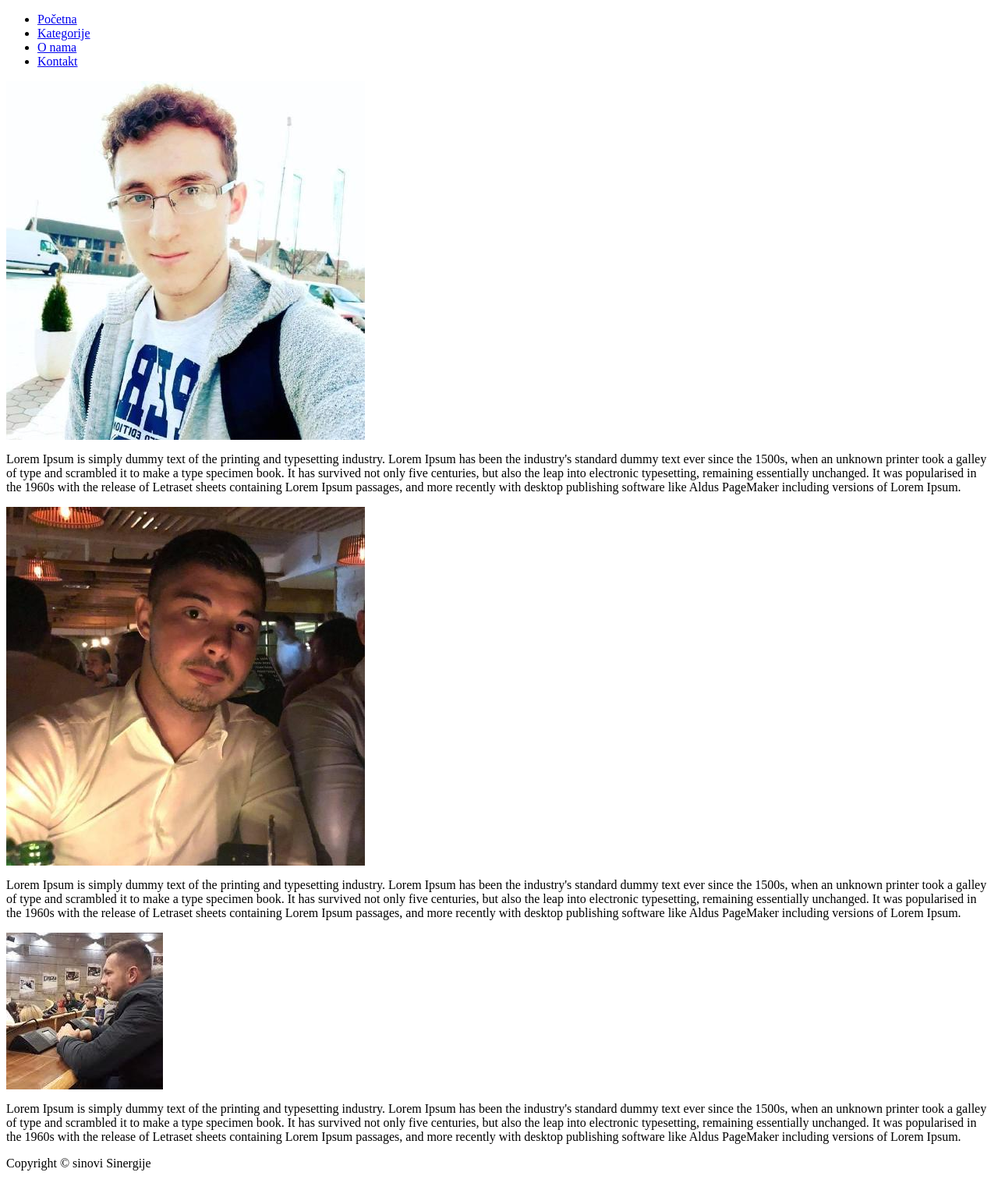
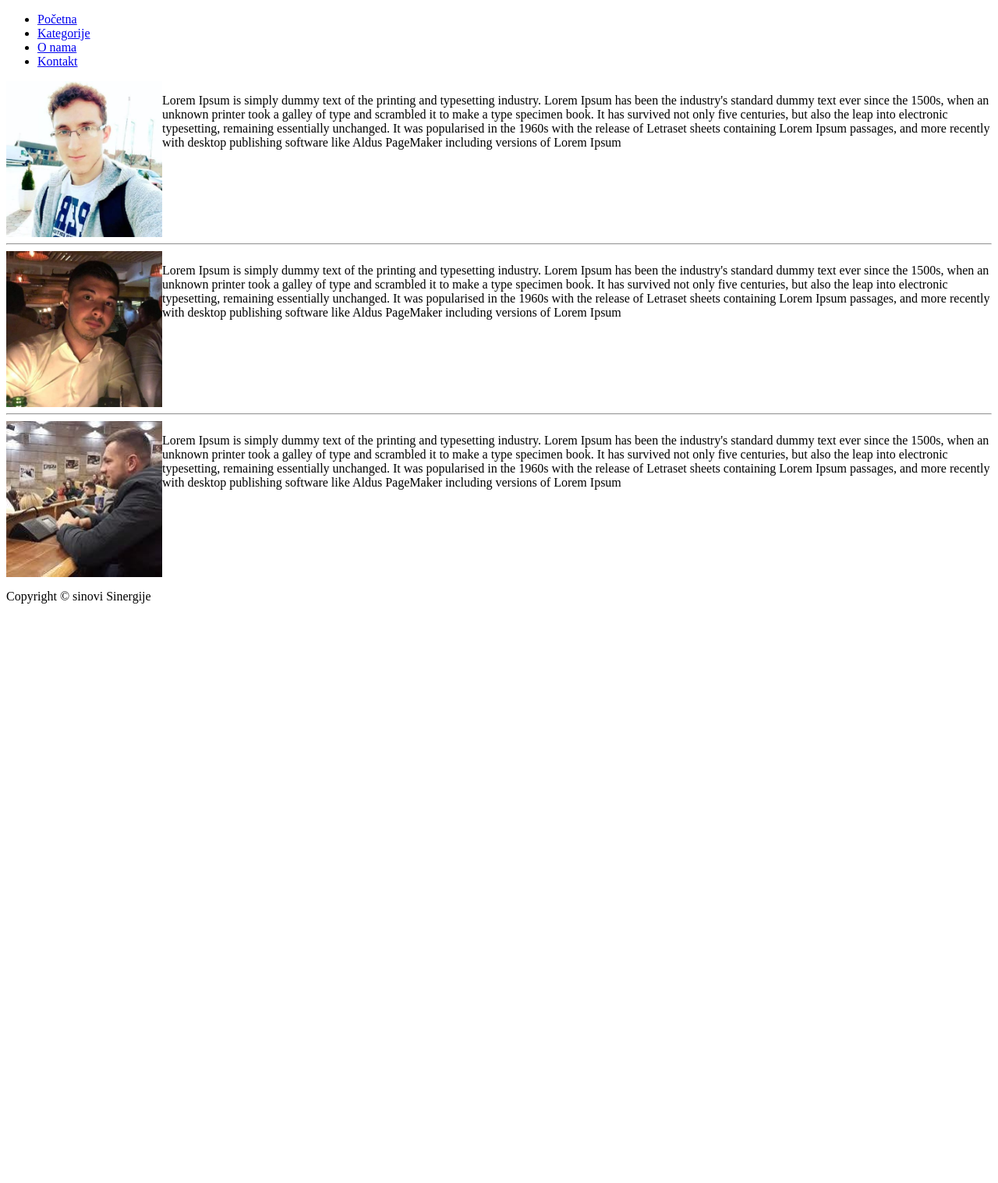
Before and after one commit to Studenti-Sinergije/RASProjekat, a PHP site: page /oNama.php in a window 1280 px wide. Shown: the part 118-1635 px from the top of the page at 78% size. After the commit the page ends 892 px from the top, so only its background shows below. Run offline with PHP 8.4, Linux system fonts and the light colour scheme.

Commit message:
added float to images

```diff
--- a/src/oNama.php
+++ b/src/oNama.php
@@ -2,34 +2,30 @@
     require("includes/header.php");
 ?>
 
-<div>
-    <div>
-        <img src = "images\dule.jpg" alt = "Dusko Mirkovic">
-    </div>
+<link rel="stylesheet" type="text/css" href="style/about_us.css">
 
-    <div>
-        <p>Lorem Ipsum is simply dummy text of the printing and typesetting industry. Lorem Ipsum has been the industry's standard dummy text ever since the 1500s, when an unknown printer took a galley of type and scrambled it to make a type specimen book. It has survived not only five centuries, but also the leap into electronic typesetting, remaining essentially unchanged. It was popularised in the 1960s with the release of Letraset sheets containing Lorem Ipsum passages, and more recently with desktop publishing software like Aldus PageMaker including versions of Lorem Ipsum.</p>
-    </div>
+<div class = "description">
+
+    <img src = "images\dule.jpg" alt = "Dusko Mirkovic">
+
+    <p>Lorem Ipsum is simply dummy text of the printing and typesetting industry. Lorem Ipsum has been the industry's standard dummy text ever since the 1500s, when an unknown printer took a galley of type and scrambled it to make a type specimen book. It has survived not only five centuries, but also the leap into electronic typesetting, remaining essentially unchanged. It was popularised in the 1960s with the release of Letraset sheets containing Lorem Ipsum passages, and more recently with desktop publishing software like Aldus PageMaker including versions of Lorem Ipsum</p>
+
 </div>
+<hr>
+<div class = "description">
 
-<div>
-    <div>
-        <img src = "images/stefo.jpg" alt = "Stefan Berovic">
-    </div>
+    <img src = "images/stefo.jpg" alt = "Stefan Berovic">
 
-    <div>
-        <p>Lorem Ipsum is simply dummy text of the printing and typesetting industry. Lorem Ipsum has been the industry's standard dummy text ever since the 1500s, when an unknown printer took a galley of type and scrambled it to make a type specimen book. It has survived not only five centuries, but also the leap into electronic typesetting, remaining essentially unchanged. It was popularised in the 1960s with the release of Letraset sheets containing Lorem Ipsum passages, and more recently with desktop publishing software like Aldus PageMaker including versions of Lorem Ipsum.</p>
-    </div>
+    <p>Lorem Ipsum is simply dummy text of the printing and typesetting industry. Lorem Ipsum has been the industry's standard dummy text ever since the 1500s, when an unknown printer took a galley of type and scrambled it to make a type specimen book. It has survived not only five centuries, but also the leap into electronic typesetting, remaining essentially unchanged. It was popularised in the 1960s with the release of Letraset sheets containing Lorem Ipsum passages, and more recently with desktop publishing software like Aldus PageMaker including versions of Lorem Ipsum</p>
+
 </div>
+<hr>
+<div class = "description">
 
-<div>
-    <div>
-        <img src = "images/safi.jpg" alt = "Safet Omerbegic">
-    </div>
+    <img src = "images/safi.jpg" alt = "Safet Omerbegic">
 
-    <div>
-        <p>Lorem Ipsum is simply dummy text of the printing and typesetting industry. Lorem Ipsum has been the industry's standard dummy text ever since the 1500s, when an unknown printer took a galley of type and scrambled it to make a type specimen book. It has survived not only five centuries, but also the leap into electronic typesetting, remaining essentially unchanged. It was popularised in the 1960s with the release of Letraset sheets containing Lorem Ipsum passages, and more recently with desktop publishing software like Aldus PageMaker including versions of Lorem Ipsum. </p>
-    </div>
+    <p>Lorem Ipsum is simply dummy text of the printing and typesetting industry. Lorem Ipsum has been the industry's standard dummy text ever since the 1500s, when an unknown printer took a galley of type and scrambled it to make a type specimen book. It has survived not only five centuries, but also the leap into electronic typesetting, remaining essentially unchanged. It was popularised in the 1960s with the release of Letraset sheets containing Lorem Ipsum passages, and more recently with desktop publishing software like Aldus PageMaker including versions of Lorem Ipsum</p>
+
 </div>
 
 <?php
--- a/src/style/about_us.css
+++ b/src/style/about_us.css
@@ -0,0 +1,9 @@
+.description img {
+    width: 200;
+    height: auto;
+    float: left;
+}
+
+.description {
+    overflow: hidden;
+}
```
